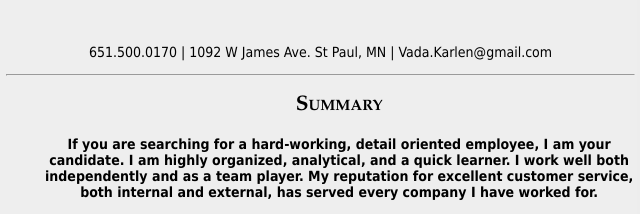
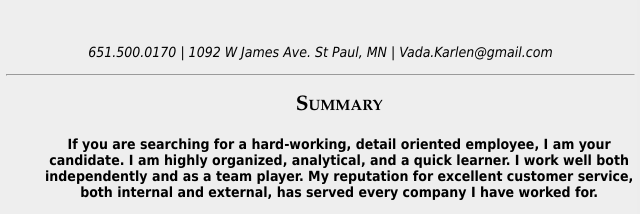
Before and after one commit to vkarlen/vkarlen.github.io, a plain HTML site: page index.html in a window 1280 px wide. Shown: the part 343-557 px from the top of the page, 261-901 px from the left. Drawn offline with Linux system fonts and the light colour scheme.

Commit message:
Update index.html

```diff
--- a/index.html
+++ b/index.html
@@ -10,7 +10,7 @@
     <div class="body">
       <div class="header">
         <h1>Vada Karlen</h1>
-        <p style="line height:80%><i>651.500.0170 | 1092 W James Ave. St Paul, MN | Vada.Karlen@gmail.com</i></P>
+        <p style="line height:80%"><i>651.500.0170 | 1092 W James Ave. St Paul, MN | Vada.Karlen@gmail.com</i></P>
       </div>
     <hr>
 
```
